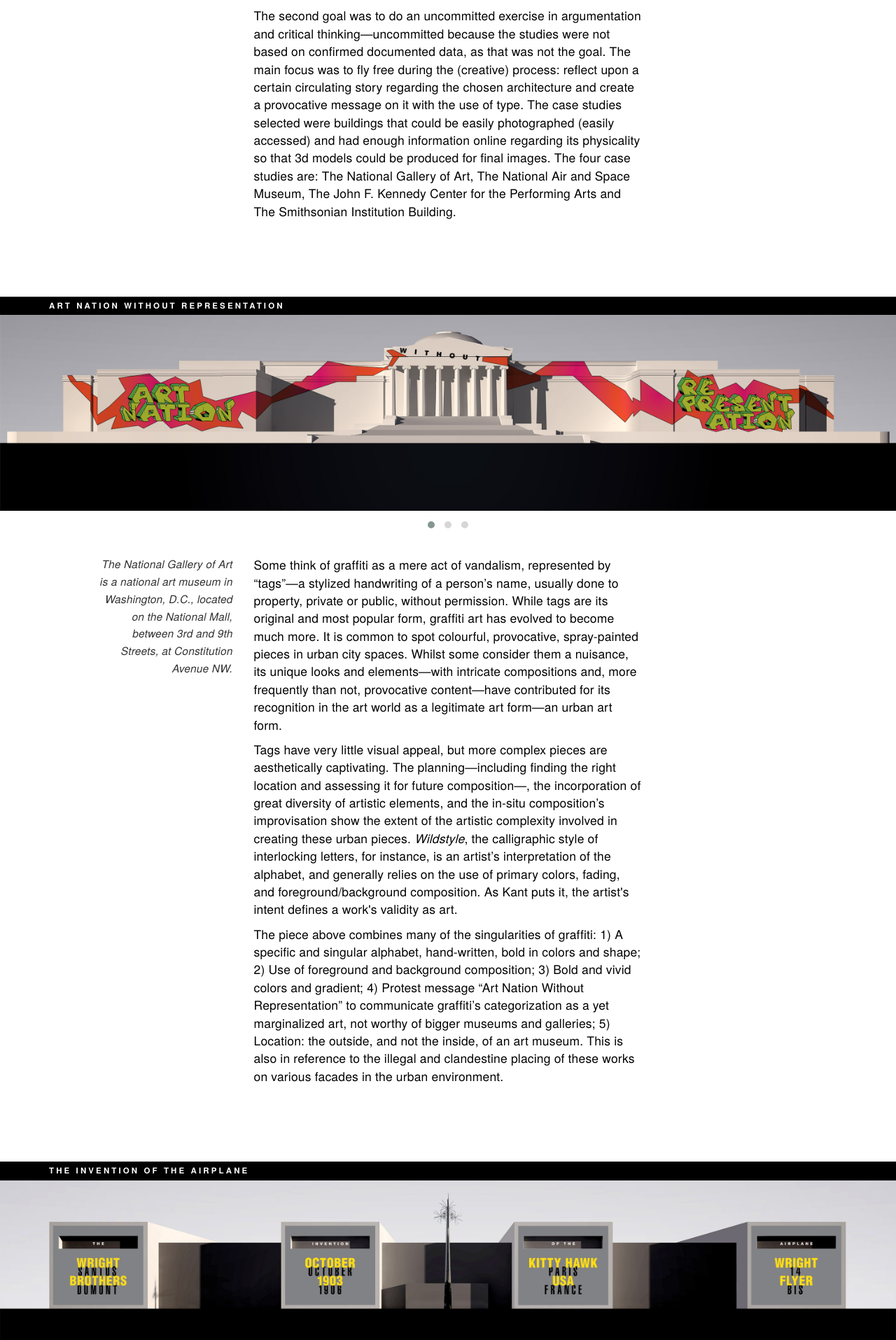
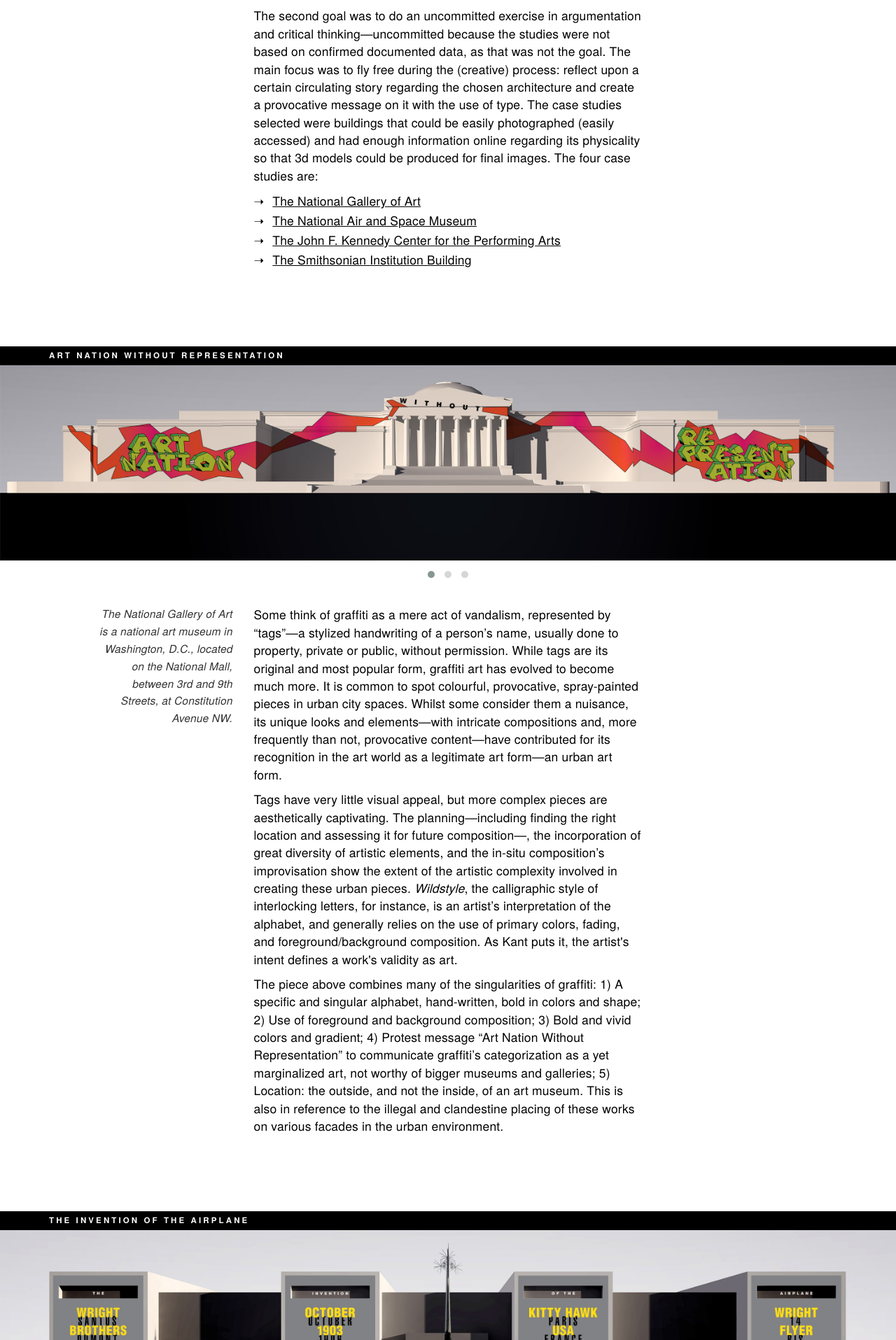
Before and after one commit to carolineportugal/estudioporto, a Jekyll site: the page built from _posts/2016-08-22-typographic-interventions.html, in a window 1280 px wide. Shown: the part 927-2842 px from the top of the page at 70% size. Built offline with Jekyll 4.4.1, drawn with Linux system fonts in a browser that asks for light colours; nearby versions of some CDN libraries; some web fonts are replaced.

Commit message:
edits to intro

```diff
--- a/_posts/2016-08-22-typographic-interventions.html
+++ b/_posts/2016-08-22-typographic-interventions.html
@@ -25,7 +25,15 @@
           <div class="text-description">
             <p>Given its complex dual nature as both art and science, architecture is often marginalized from other art forms. But even where architecture is art, and perhaps because of its undeniable materiality and scale,  its interaction with the other arts is scarce and difficult. Music, painting, cinema, dance: these can frequently walk hand-in-hand. But not architecture. With that in mind, the first goal was to create artistic interventions that would interact with architecture and use it as an essential part of the compositions. The straightforward nature of typography, its malleability, low impact, temporary possibilities, variety in aesthetics and, above all, its powerful way of delivering a message were therefore a great tool for the realization of the studies below.</p>
 
-            <p>The second goal was to do an uncommitted exercise in argumentation and critical thinking—uncommitted because the studies were not based on confirmed documented data, as that was not the goal. The main focus was to fly free during the (creative) process: reflect upon a certain circulating story regarding the chosen architecture and create a provocative message on it with the use of type. The case studies selected were buildings that could be easily photographed (easily accessed) and had enough information online regarding its physicality so that 3d models could be produced for final images. The four case studies are: The National Gallery of Art, The National Air and Space Museum, The John F. Kennedy Center for the Performing Arts and The Smithsonian Institution Building.</p>
+            <p>The second goal was to do an uncommitted exercise in argumentation and critical thinking—uncommitted because the studies were not based on confirmed documented data, as that was not the goal. The main focus was to fly free during the (creative) process: reflect upon a certain circulating story regarding the chosen architecture and create a provocative message on it with the use of type. The case studies selected were buildings that could be easily photographed (easily accessed) and had enough information online regarding its physicality so that 3d models could be produced for final images. The four case studies are:</p>
+
+            <ul>
+              <li>&#10141;<a href="" class="symbol-space">The National Gallery of Art</a></li>
+              <li>&#10141;<a href="" class="symbol-space">The National Air and Space Museum</a></li>
+              <li>&#10141;<a href="" class="symbol-space">The John F. Kennedy Center for the Performing Arts</a></li>
+              <li>&#10141;<a href="" class="symbol-space">The Smithsonian Institution Building</a></li>
+            </ul>
+
           </div>
         </div>
       </div>
--- a/_sass/_typographic-interventions.scss
+++ b/_sass/_typographic-interventions.scss
@@ -97,6 +97,26 @@
       font-size:17.5px;
       line-height:1.45em;
       letter-spacing: 0.01em;
+    }
+
+    ul{
+      list-style-type: none;
+      padding:0;
+      line-height: 28px;
+    }
+
+    a{
+      transition:$transition-time;
+      color:#000;
+      text-decoration: underline;
+
+      &:hover{
+        color:lighten(#000, 20%);
+      }
+    }
+
+    .symbol-space{
+      margin-left:12px;
     }
 
   }
```
